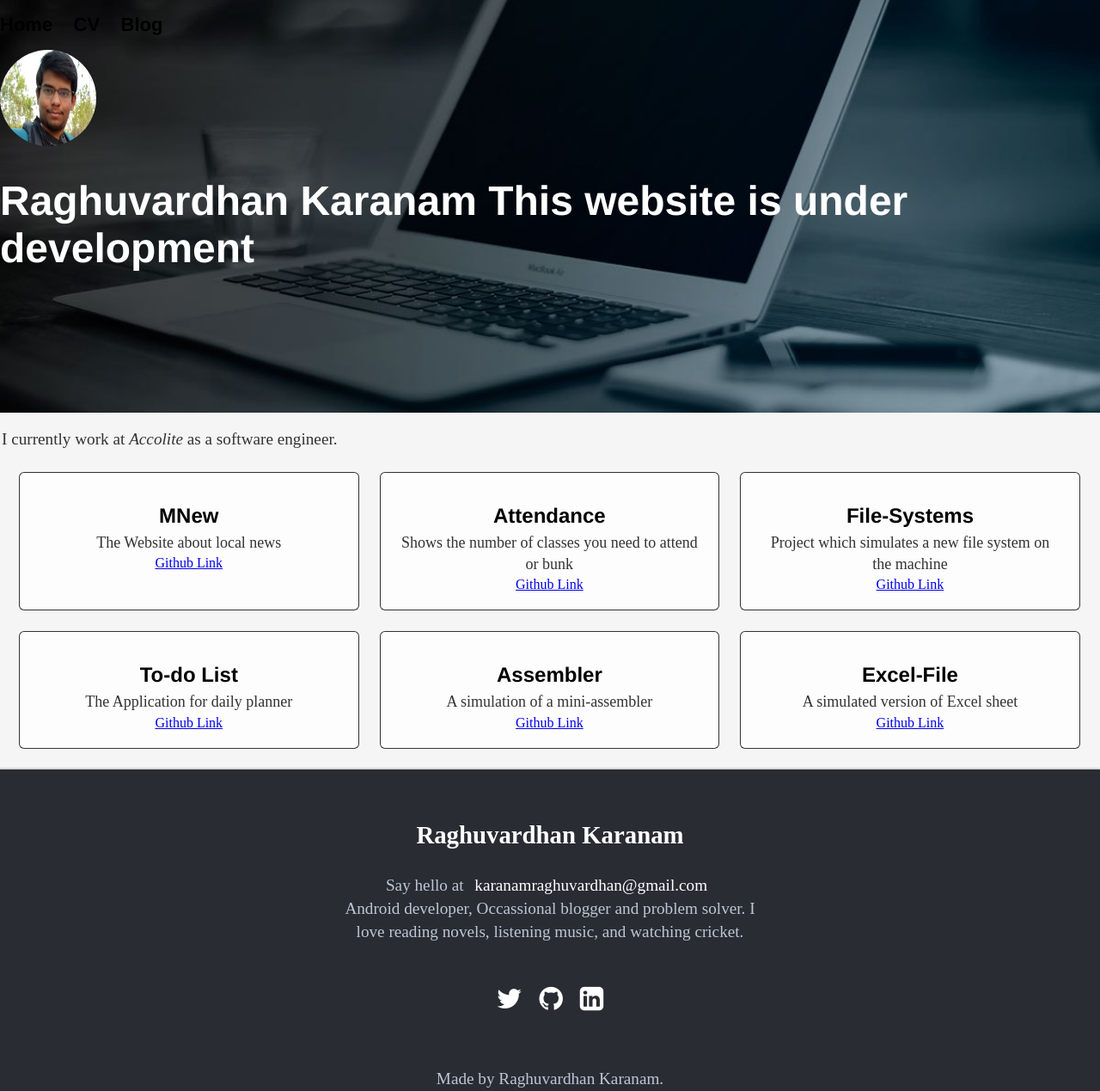
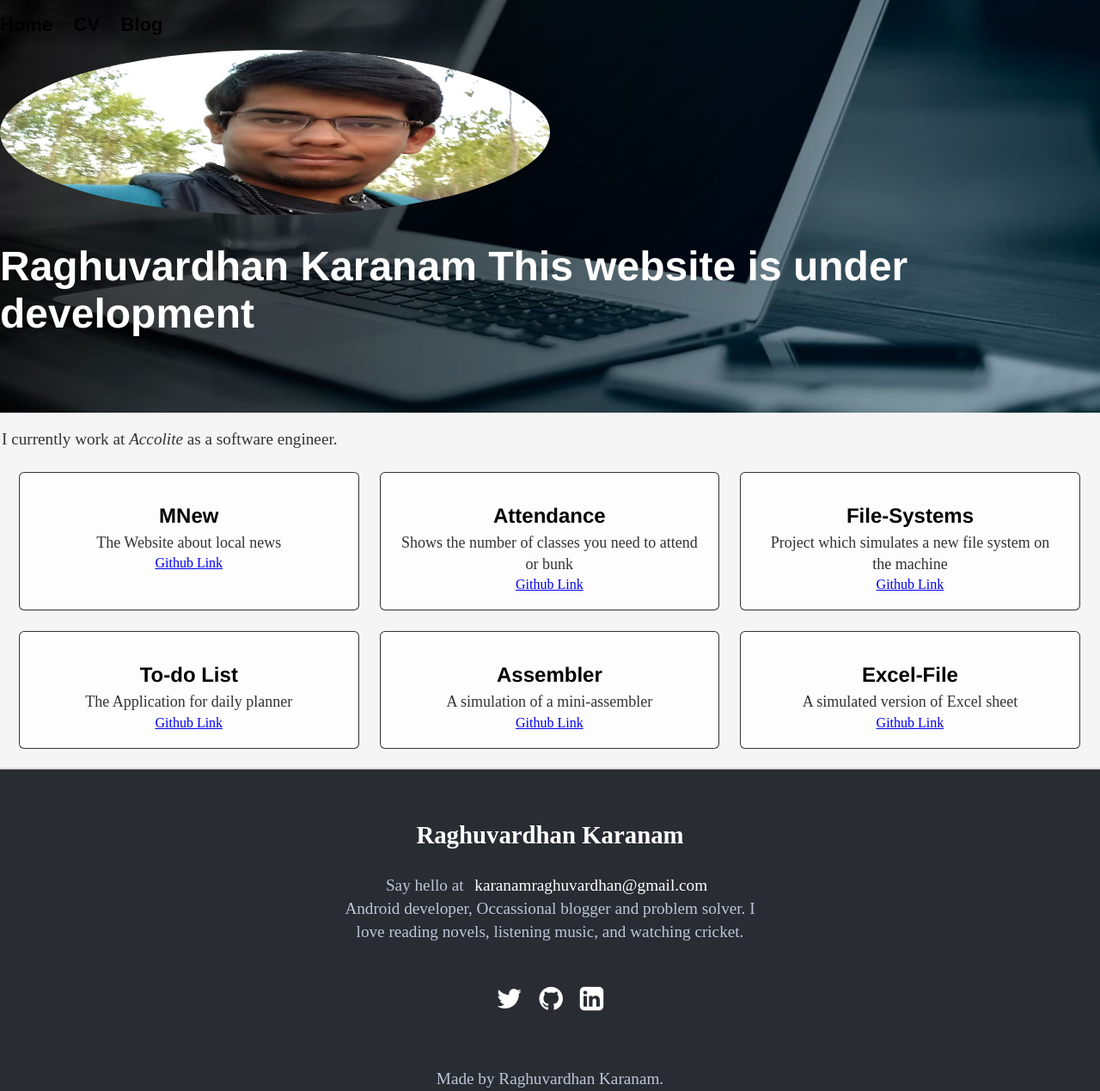
Before and after one commit to raghuvardhan/raghuvardhan.github.io, a Jekyll site: the page built from index.html, in a window 1280 px wide. Shown: the whole page at 86% size. Built offline with Jekyll 4.4.1, drawn with Linux system fonts in a browser that asks for light colours.

Commit message:
Update css/main.css

```diff
--- a/css/main.css
+++ b/css/main.css
@@ -47,8 +47,10 @@ ul.posts li {
 
 .avatar {
     border-radius: 50%;
-    height: 7em;
-    width: 7em;
+    height: 12em;
+    width: 12em;
+    display: block;
+    width: 50%
 }
 
 
```
